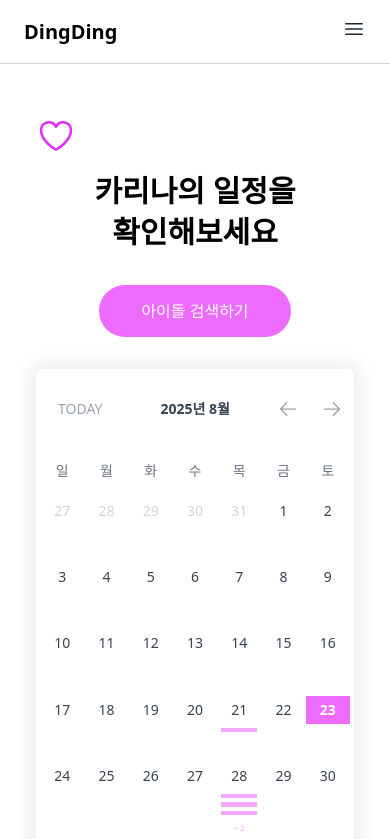
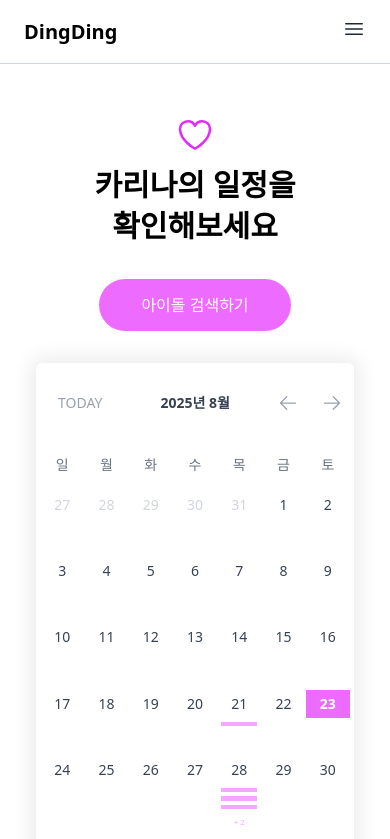
Before and after one commit to be-main-project-team5/main-FE, a React (Vite) app: page /idols/1 in a window 390 px wide. Shown: the top 839 px of the page. Built offline with nearby package versions, Linux system fonts and the light colour scheme; no server answers.

Commit message:
fix: Greeting 모바일 레이아웃 보정 (아이콘 정렬/여백 수정) (#134)

```diff
--- a/src/pages/main/shared/sections/Greeting.tsx
+++ b/src/pages/main/shared/sections/Greeting.tsx
@@ -50,7 +50,15 @@ function Greeting({
         <div className="mb-1 text-center">
           <div className="mb-2 flex flex-col items-center justify-center gap-2">
             {leftIcon && (
-              <div className={clsx(leftIconClassName)}>{leftIcon}</div>
+              <div
+                className={clsx(
+                  'mx-auto flex h-10 w-10 items-center justify-center',
+                  'leading-none',
+                  leftIconClassName,
+                )}
+              >
+                <div className="block">{leftIcon}</div>
+              </div>
             )}
             <h1
               className={clsx(
```
